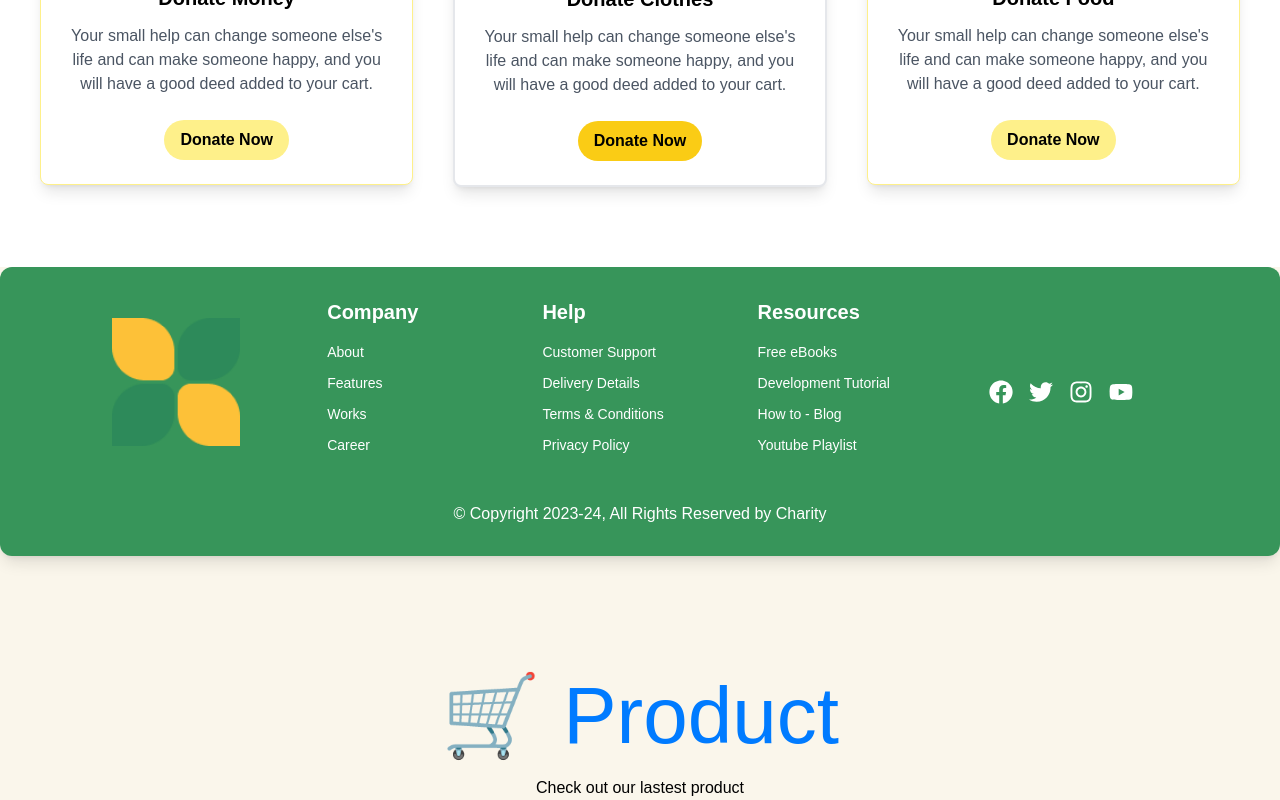
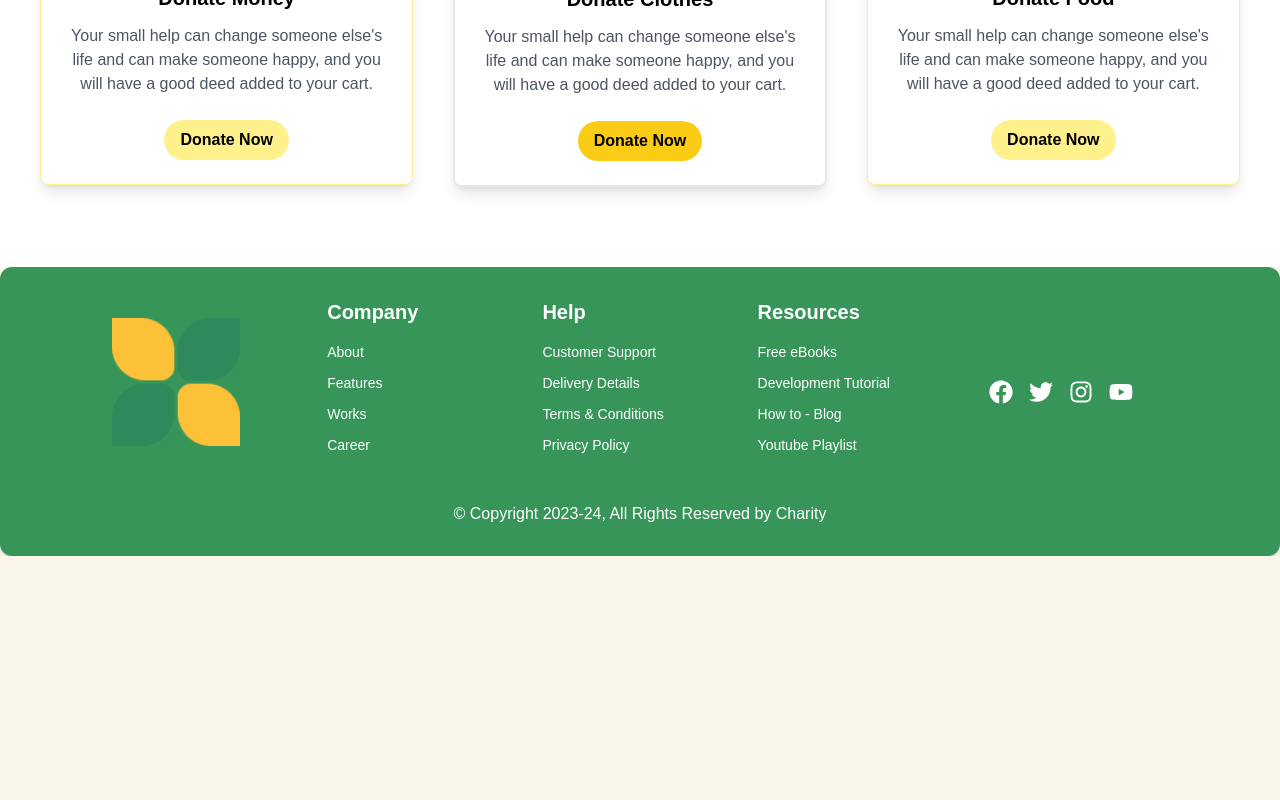
Before and after one commit to rohanwadadar/charity-website, a React (Create React App) app: page / in a window 1280 px wide. Shown: the part 1902-2702 px from the top of the page. After the commit the page ends 2458 px from the top, so only its background shows below. Built offline with nearby package versions, Linux system fonts and the light colour scheme.

Commit message:
Update App.js

```diff
--- a/src/App.js
+++ b/src/App.js
@@ -15,7 +15,7 @@ function App() {
       <Hero />
       <Statistics />
 
-     <Product />
+
       <Routes>
         <Route path="/product" element={<Product />} />
         <Route path="/productList" element={<ProductListing />} />
```
